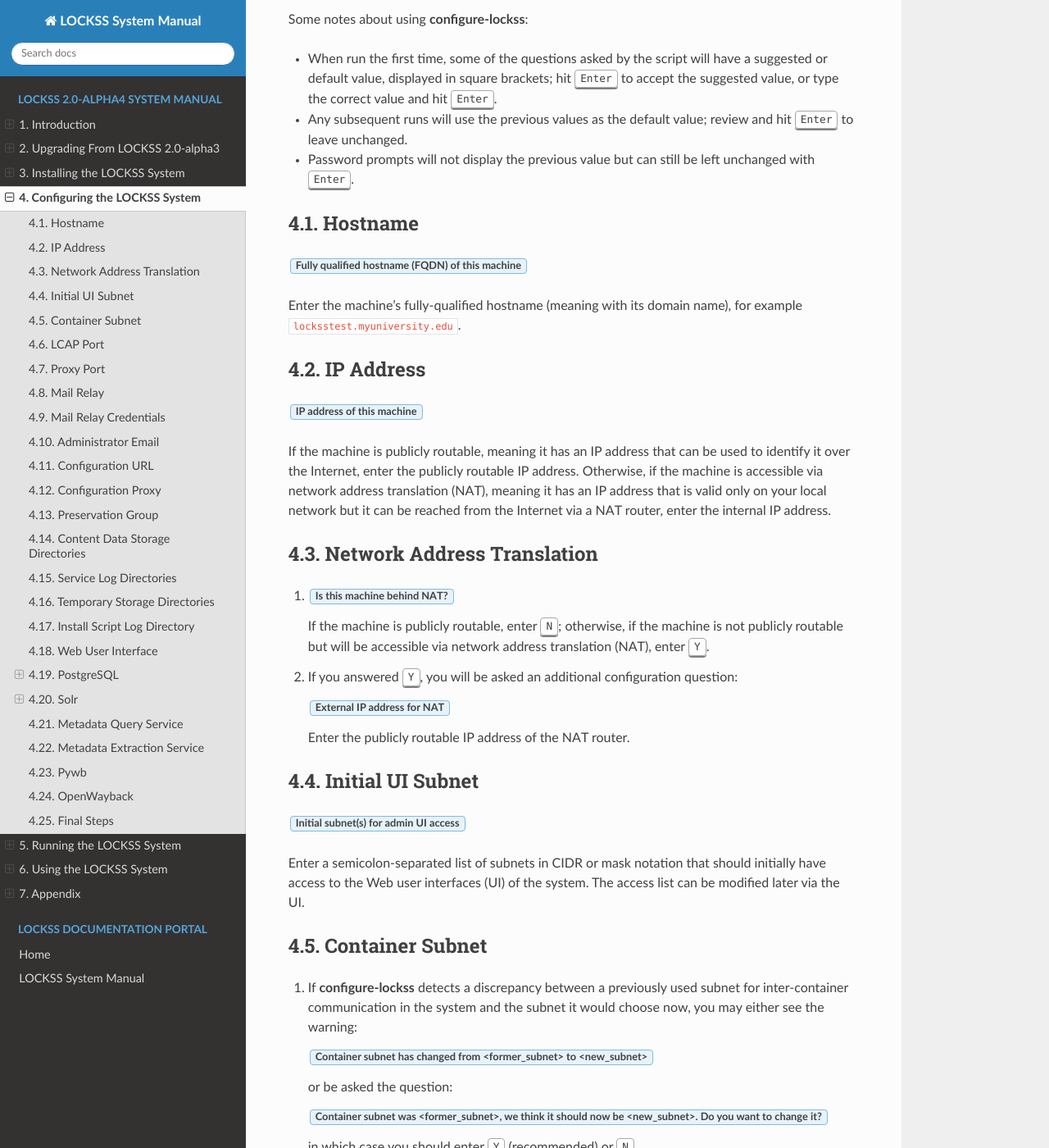
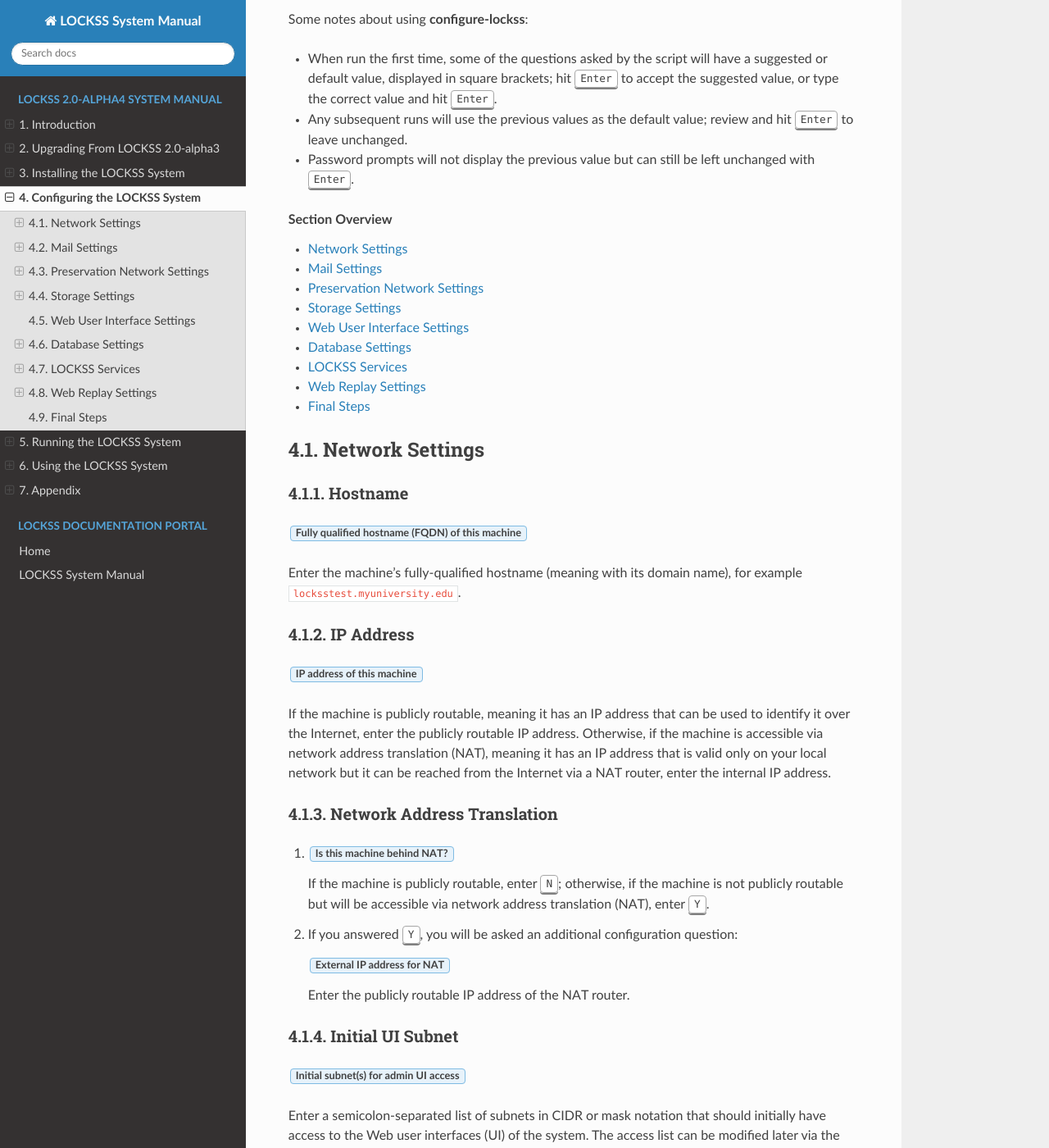
Before and after one commit to lockss/lockss-rtd-manual, a Sphinx documentation site: the page built from docs/configuring.rst, in a window 1280 px wide and 1400 px high, scrolled down 382 px. Shown: the whole window at 82% size. Built offline with Sphinx 7.4.7 and the Read the Docs theme 2.0.0, drawn with Linux system fonts in a browser that asks for light colours; some of the changed text lies outside the part shown.

Commit message:
Refactored headings into groups.

```diff
--- a/docs/configuring.rst
+++ b/docs/configuring.rst
@@ -18,25 +18,30 @@ Some notes about using :program:`configure-lockss`:
 
 *  Password prompts will not display the previous value but can still be left unchanged with :kbd:`Enter`.
 
---------
+.. contents:: Section Overview
+   :local:
+   :depth: 1
+
+----------------
+Network Settings
+----------------
+
 Hostname
---------
+========
 
 :guilabel:`Fully qualified hostname (FQDN) of this machine`
 
 Enter the machine's fully-qualified hostname (meaning with its domain name), for example :samp:`locksstest.myuniversity.edu`.
 
-----------
 IP Address
-----------
+==========
 
 :guilabel:`IP address of this machine`
 
 If the machine is publicly routable, meaning it has an IP address that can be used to identify it over the Internet, enter the publicly routable IP address. Otherwise, if the machine is accessible via network address translation (NAT), meaning it has an IP address that is valid only on your local network but it can be reached from the Internet via a NAT router, enter the internal IP address.
 
----------------------------
 Network Address Translation
----------------------------
+===========================
 
 1. :guilabel:`Is this machine behind NAT?`
 
@@ -48,17 +53,15 @@ Network Address Translation
 
    Enter the publicly routable IP address of the NAT router.
 
------------------
 Initial UI Subnet
------------------
+=================
 
 :guilabel:`Initial subnet(s) for admin UI access`
 
 Enter a semicolon-separated list of subnets in CIDR or mask notation that should initially have access to the Web user interfaces (UI) of the system. The access list can be modified later via the UI.
 
-----------------
 Container Subnet
-----------------
+================
 
 1. If :program:`configure-lockss` detects a discrepancy between a previously used subnet for inter-container communication in the system and the subnet it would choose now, you may either see the warning:
 
@@ -74,33 +77,26 @@ Container Subnet
 
    Enter the subnet used for inter-container communication. We recommend accepting the proposed value by hitting :kbd:`Enter`.
 
----------
 LCAP Port
----------
+=========
 
 :guilabel:`LCAP V3 protocol port`
 
 Enter the port on the publicly routable IP address that will be used to receive LCAP (LOCKSS polling and repair) traffic. Historically, most LOCKSS nodes use :samp:`9729`.
 
-----------
-Proxy Port
-----------
+-------------
+Mail Settings
+-------------
 
-:guilabel:`Proxy port`
-
-Enter the port for the LOCKSS content proxy. We recommend accepting the default :samp:`24670`; the value can be changed later if necessary.
-
-----------
 Mail Relay
-----------
+==========
 
 :guilabel:`Mail relay for this machine`
 
 Hostname of this machine's outgoing mail server, for example :samp:`smtp.myuniversity.edu`.
 
-----------------------
 Mail Relay Credentials
-----------------------
+======================
 
 1. :guilabel:`Does the mail relay <mailhost> need a username and password?`
 
@@ -120,17 +116,19 @@ Mail Relay Credentials
 
       Re-enter the password for the username on the mail server. If the two passwords do not match, the password will be asked again.
 
--------------------
 Administrator Email
--------------------
+===================
 
 :guilabel:`E-mail address for administrator`
 
 Enter the e-mail address of the person or team who will administer the LOCKSS system on this machine.
 
------------------
+-----------------------------
+Preservation Network Settings
+-----------------------------
+
 Configuration URL
------------------
+=================
 
 1. :guilabel:`Configuration URL`
 
@@ -148,25 +146,26 @@ Configuration URL
 
       Enter the path of a Java keystore used to vverify the authenticity of the configuration server.
 
--------------------
 Configuration Proxy
--------------------
+===================
 
 :guilabel:`Configuration proxy (host:port)`
 
 If the configuration URL can be reached directly, leave this blank; otherwise, if a proxy server is required to reach the configuration URL, enter its host and port in :samp:`{host}:{port}` format (for example :samp:`proxy.myuniversity.edu:8080`).
 
-------------------
-Preservation Group
-------------------
+Preservation Groups
+===================
 
 :guilabel:`Preservation group(s)`
 
 Accept the default (:samp:`demo`) if you are not running your own LOCKSS network; otherwise, enter a semicolon-separated list of LOCKSS network identifiers as provided by your LOCKSS network administrator, for example :samp:`ournetwork` or :samp:`prod;usdocspln`.
 
---------------------------------
+----------------
+Storage Settings
+----------------
+
 Content Data Storage Directories
---------------------------------
+================================
 
 1. :guilabel:`Root path for primary content data storage directories`
 
@@ -182,17 +181,15 @@ Content Data Storage Directories
 
    Enter one additional directory per line, then enter :kbd:`q` when done.
 
------------------------
 Service Log Directories
------------------------
+=======================
 
 :guilabel:`Root path for service logs directories`
 
 This directory is used as the root of the storage area for log files in the LOCKSS system. Accept the default (same directory as the content data storage directory root) by hitting :kbd:`Enter`, or enter a custom path.
 
------------------------------
 Temporary Storage Directories
------------------------------
+=============================
 
 :guilabel:`Root path for temporary storage directories (local storage preferred)`
 
@@ -206,17 +203,16 @@ This directory is used as the root of the storage area for temporary files in th
 
    Depending on the characteristics of the preservation activities undertaken by the system, in some circumstances content processing may require a substantial amount of temporary space, up to tens of gigabytes. Do not use a RAM-based ``tmpfs`` volume, or a directory in a space-constrained partition.
 
-----------------------------
-Install Script Log Directory
-----------------------------
+Script Log Directory
+====================
 
 :guilabel:`Directory for storing install script logs`
 
 This directory is used to store log files produced by :program:`lockss-installer` scripts. Accept the default (a directory under the content data storage directory root) by hitting :kbd:`Enter`, or enter a custom path.
 
-------------------
-Web User Interface
-------------------
+---------------------------
+Web User Interface Settings
+---------------------------
 
 1. :guilabel:`User name for web UI administration`
 
@@ -230,9 +226,12 @@ Web User Interface
 
    Re-enter the password for the primary administrative user. If the two passwords do not match, the password will be asked again.
 
-----------
+-----------------
+Database Settings
+-----------------
+
 PostgreSQL
-----------
+==========
 
 :guilabel:`Use embedded LOCKSS PostgreSQL DB Service?`
 
@@ -243,7 +242,7 @@ A. Enter :kbd:`Y` to use the **embedded PostgreSQL database**. This is recommend
 B. Enter :kbd:`N` to use an **external PostgreSQL database**. Select this option if you wish to use an existing PostgreSQL database at your institution or one that you run and manage yourself. If you choose this option, see :ref:`External PostgreSQL Database`.
 
 Embedded PostgreSQL Database
-============================
+----------------------------
 
 If you select this option, you will be asked additional configuration questions:
 
@@ -258,7 +257,7 @@ If you select this option, you will be asked additional configuration questions:
 3. Complete the :ref:`Solr` section next.
 
 External PostgreSQL Database
-============================
+----------------------------
 
 If you select this option, you will be asked additional configuration questions:
 
@@ -292,9 +291,8 @@ If you select this option, you will be asked additional configuration questions:
 
 8. Complete the :ref:`Solr` section next.
 
-----
 Solr
-----
+====
 
 :guilabel:`Use embedded LOCKSS Solr Service?`
 
@@ -305,7 +303,7 @@ A. Enter :kbd:`Y` to use the **embedded Solr database**. This is recommended in
 B. Enter :kbd:`N` to use an **external Solr database**. Select this option if you wish to use an existing Solr database at your institution or one that you run and manage yourself. If you choose this option, see :ref:`External Solr Database`.
 
 Embedded Solr Database
-======================
+----------------------
 
 If you select this option, you will be asked additional configuration questions:
 
@@ -324,7 +322,7 @@ If you select this option, you will be asked additional configuration questions:
 4. Complete the :ref:`Metadata Query Service` section next.
 
 External Solr Database
-======================
+----------------------
 
 If you select this option, you will be asked additional configuration questions:
 
@@ -354,33 +352,37 @@ If you select this option, you will be asked additional configuration questions:
 
 7. Complete the :ref:`Metadata Query Service` section next.
 
-----------------------
+---------------
+LOCKSS Services
+---------------
+
 Metadata Query Service
-----------------------
+======================
 
 :guilabel:`Use LOCKSS Metadata Query Service?`
 
 Enter :kbd:`Y` if you want the metadata query service to be run, otherwise :kbd:`N`.
 
----------------------------
 Metadata Extraction Service
----------------------------
+===========================
 
 :guilabel:`Use LOCKSS Metadata Extraction Service?`
 
 Enter :kbd:`Y` if you want the metadata extraction service to be run, otherwise :kbd:`N`.
 
-----
+-------------------
+Web Replay Settings
+-------------------
+
 Pywb
-----
+====
 
 :guilabel:`Use LOCKSS Pywb Service?`
 
 Enter :kbd:`Y` to run an embedded Pywb engine for Web replay; otherwise, enter :kbd:`N`.
 
------------
 OpenWayback
------------
+===========
 
 1. :guilabel:`Use LOCKSS OpenWayback Service?`
 
```
